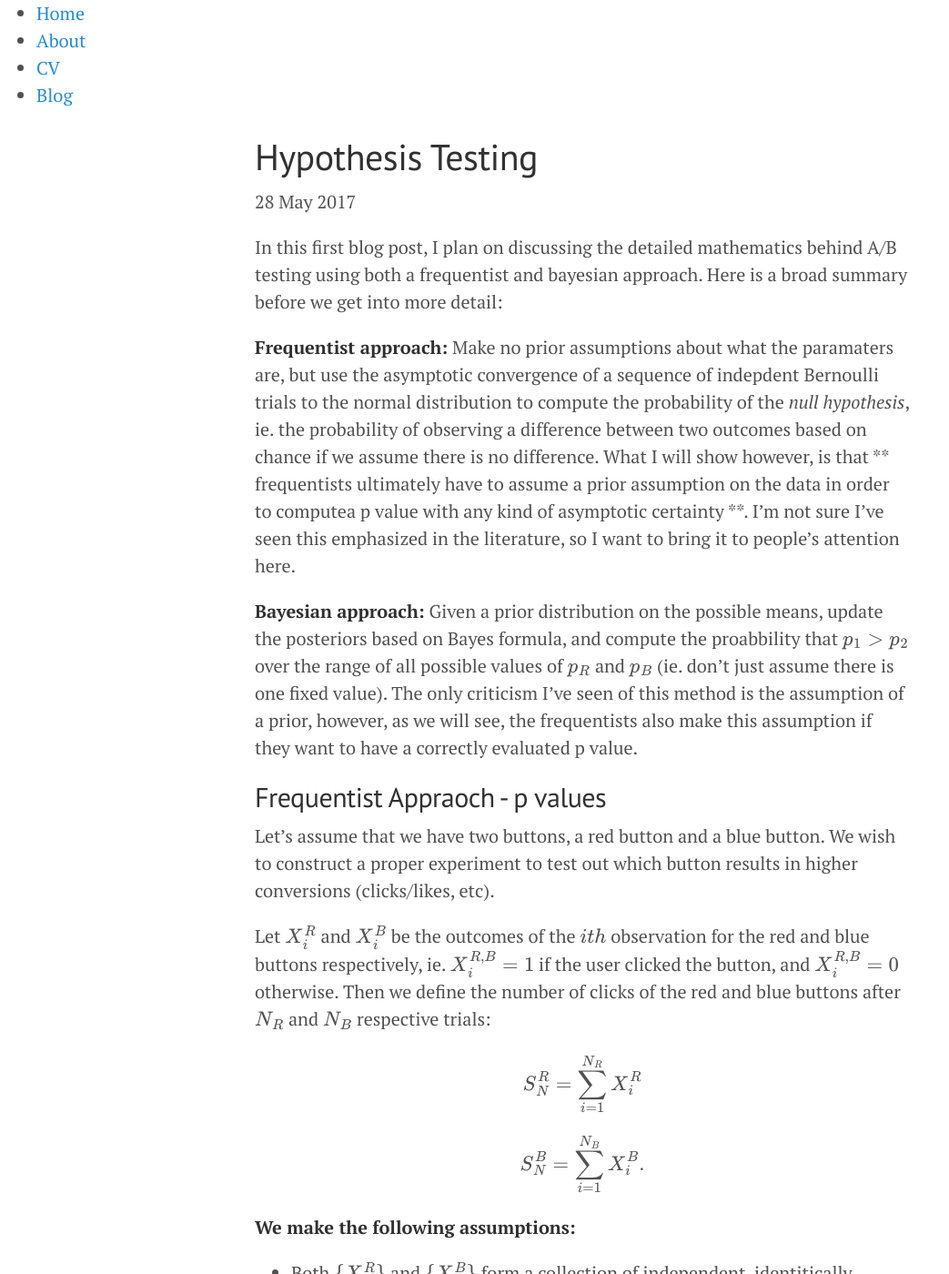
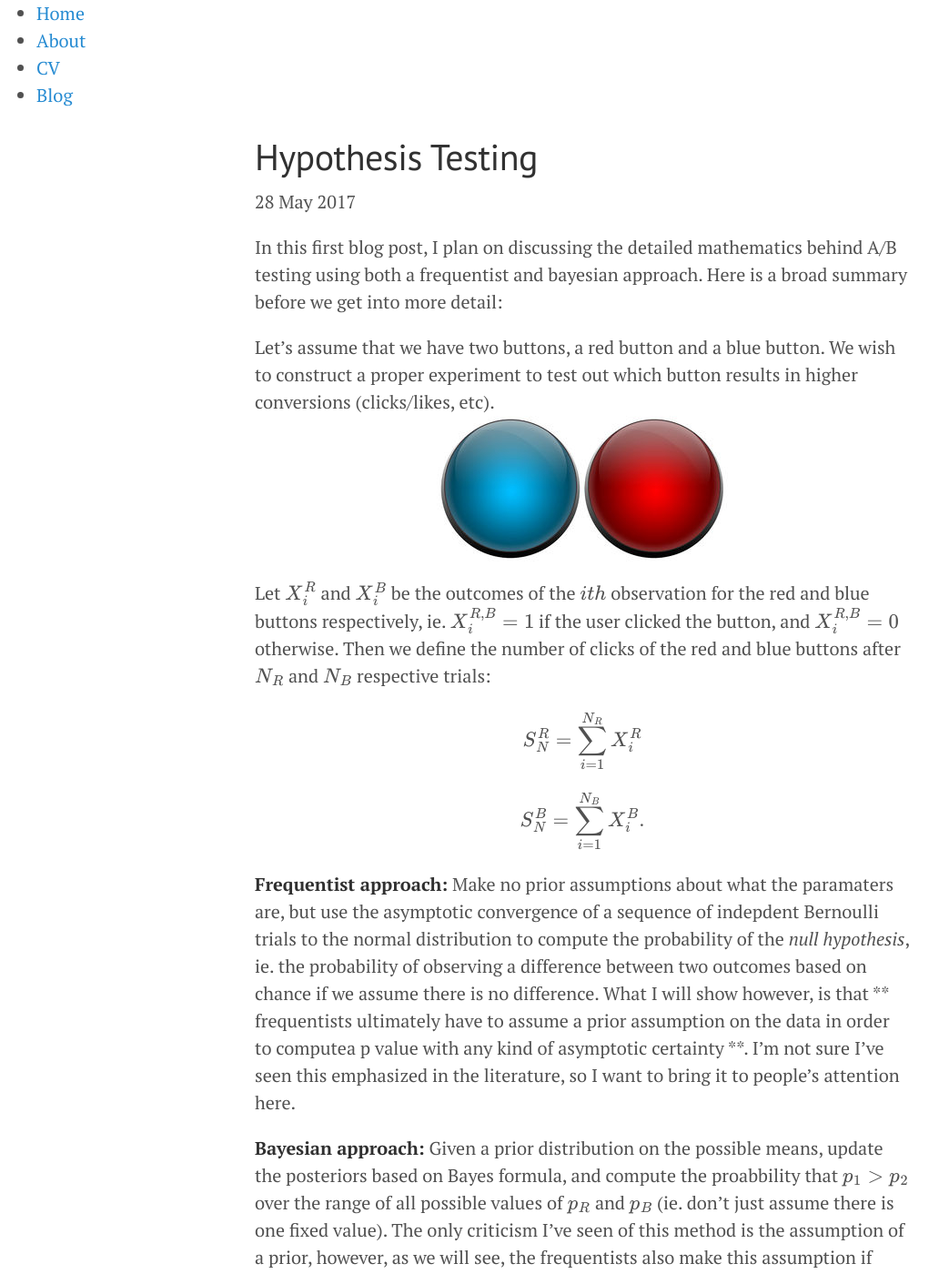
Before and after one commit to doriang102/doriang102.github.io, a Jekyll site: the page built from _posts/2017-05-28-hypothesis-testing.md, in a window 1280 px wide and 1400 px high. Shown: the whole window at 91% size, without its empty margins (0-1043 px from the left). Built offline with Jekyll 4.4.1, drawn with Linux system fonts in a browser that asks for light colours; our own code applies the rules of GitHub Pages for plain Markdown files; formulas are drawn with MathJax 3; some of the changed lines change nothing that is shown; some of the changed text lies outside the part shown.

Commit message:
Update 2017-05-28-hypothesis-testing.md

```diff
--- a/_posts/2017-05-28-hypothesis-testing.md
+++ b/_posts/2017-05-28-hypothesis-testing.md
@@ -1,15 +1,7 @@
 In this first blog post, I plan on discussing the detailed mathematics behind A/B testing using both a frequentist and bayesian approach. Here is a broad summary before we get into more detail:
 
-**Frequentist approach:** Make no prior assumptions about what the paramaters are, but use the asymptotic convergence of a sequence of indepdent Bernoulli trials to the normal distribution to compute the probability of the *null hypothesis*, ie. the probability of observing a difference between two outcomes based on chance if we assume there is no difference. What I will show however, is that ** frequentists ultimately have to assume a prior assumption on the data in order to computea p value with any kind of asymptotic certainty **. I'm not sure I've seen this emphasized in the literature, so I want to bring it to people's attention here.
-
-**Bayesian approach:** Given a prior distribution on the possible means, update the posteriors based on Bayes formula, and compute the proabbility that $$p_1 > p_2$$ over the range of all possible values of $$p_R$$ and $$p_B$$ (ie. don't  just assume there is one fixed value). The only criticism I've seen of this method is the assumption of a prior, however, as we will see, the frequentists also make this assumption if they want to have a correctly evaluated p value.
-
-
-
-## Frequentist Appraoch - p values
-
 Let's assume that we have two buttons, a red button and a blue button. We wish to construct a proper experiment to test out which button results in higher conversions (clicks/likes, etc).
-
+![](/img/redbluebutton.png?raw=true)
 
 Let $$X_i^R$$ and $$X_i^B$$ be the outcomes of the $$ith$$ observation for the red and blue buttons respectively, ie. $$X_i^{R,B} = 1$$ if the user clicked the button, and $$X_i^{R,B} = 0$$ otherwise.  Then we define the number of clicks of the red and blue buttons after $$N_R$$ and $$N_B$$ respective trials:
 
@@ -21,9 +13,22 @@ $$
 S_N^B = \sum_{i=1}^{N_B} X_i^B.
 $$
 
+
+
+**Frequentist approach:** Make no prior assumptions about what the paramaters are, but use the asymptotic convergence of a sequence of indepdent Bernoulli trials to the normal distribution to compute the probability of the *null hypothesis*, ie. the probability of observing a difference between two outcomes based on chance if we assume there is no difference. What I will show however, is that ** frequentists ultimately have to assume a prior assumption on the data in order to computea p value with any kind of asymptotic certainty **. I'm not sure I've seen this emphasized in the literature, so I want to bring it to people's attention here.
+
+**Bayesian approach:** Given a prior distribution on the possible means, update the posteriors based on Bayes formula, and compute the proabbility that $$p_1 > p_2$$ over the range of all possible values of $$p_R$$ and $$p_B$$ (ie. don't  just assume there is one fixed value). The only criticism I've seen of this method is the assumption of a prior, however, as we will see, the frequentists also make this assumption if they want to have a correctly evaluated p value.
+
+
+
+## Frequentist Appraoch - p values
+
+Let's begin by the assumptions that the frequentist makes:
+
 **We make the following assumptions:**
 - Both $$\{X_i^R\}$$ and $$\{X_i^B\}$$ form a collection of independent, identitically dstirbuted random variables (i.i.d).
 - Moreover, for each $$i$$, $$X_i^R$$ and $$X_i^B$$ are sampled from fixed Bernoulli distributions with means $$p_R$$ and $$p_B$$ respectively.
+
 
 As a result of the **Law of Large Numbers**, we have $$\frac{1}{N_R}S_N^R \to p_R$$ and $$\frac{1}{N_B}S_N^B \to p_B$$ as $$N_R,N_B \to +\infty$$ in probability.
 
```
